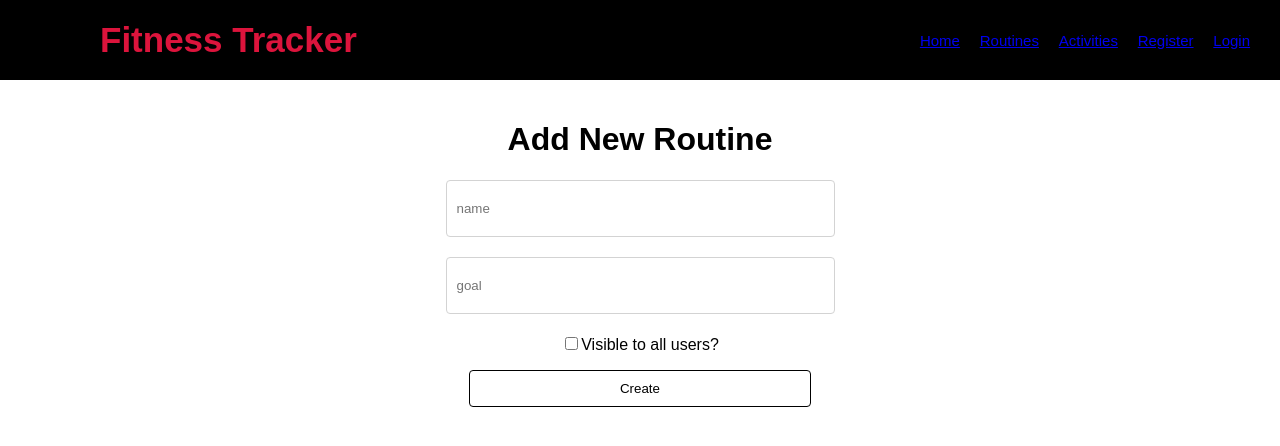
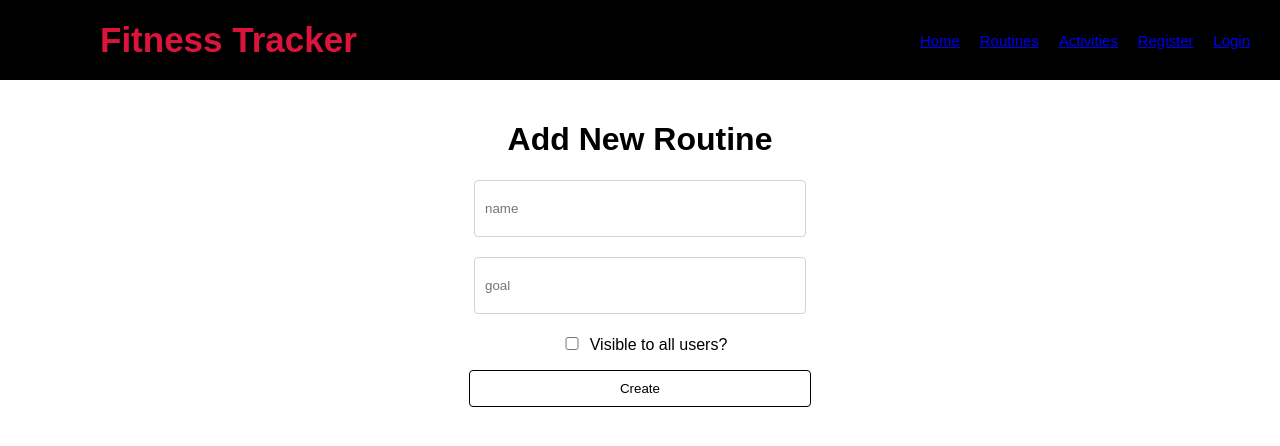
Before and after one commit to winnieliu0629/Fitness-Tracker-Front-End, a React (Create React App) app: page /newRoutine in a window 1280 px wide. Shown: the top 446 px of the page. Built offline with nearby package versions, Linux system fonts and the light colour scheme.

Commit message:
Fixed newRoutine feature

```diff
--- a/src/App.css
+++ b/src/App.css
@@ -47,7 +47,16 @@ input {
   border: 1px solid lightgrey;
   border-radius: 4px;
   margin-bottom: 20px;
-  padding: 20px 200px 20px 10px;
+  width: 300px;
+  padding: 20px 20px 20px 10px;
+}
+
+.checkbox {
+  border: 1px solid lightgrey;
+  border-radius: 4px;
+  margin-bottom: 20px;
+  width: 30px;
+  padding: 20px 20px 20px 10px;
 }
 
 button:hover {
--- a/src/api/API.js
+++ b/src/api/API.js
@@ -83,9 +83,13 @@ export async function fetchAllRoutines () {
     return result;
 }
 
-export async function addNewRoutine (routine) {
+export async function addNewRoutine (routine, token) {
     const response = await fetch(`${BASE_URL}/routines`, {
         method: "POST",
+        headers: {
+            'Content-Type': 'application/json',
+            'Authorization': `Bearer ${token}`
+        },
         body: JSON.stringify(routine)
     })
     const result = await response.json();
--- a/src/components/NewRoutine.js
+++ b/src/components/NewRoutine.js
@@ -7,6 +7,7 @@ const NewRoutine = () => {
     const [goal, setGoal] = useState('');
     const [isPublic, setIsPublic] = useState(false);
     const [routineErrorMessage, setRoutineErrorMessage] = useState('');
+    const token = localStorage.getItem('token');
     const navigate = useNavigate();
 
     async function submitRoutine(e) {
@@ -18,7 +19,7 @@ const NewRoutine = () => {
             isPublic
         }
 
-        const response = await addNewRoutine(routine);
+        const response = await addNewRoutine(routine, token);
         console.log(response);
 
         if (!name || !goal) {
@@ -50,6 +51,7 @@ const NewRoutine = () => {
                     type="checkbox"
                     value={isPublic}
                     onChange={() => setIsPublic(!isPublic)}
+                    className="checkbox"
                 />
                 <span>Visible to all users?</span>
             </label>
```
